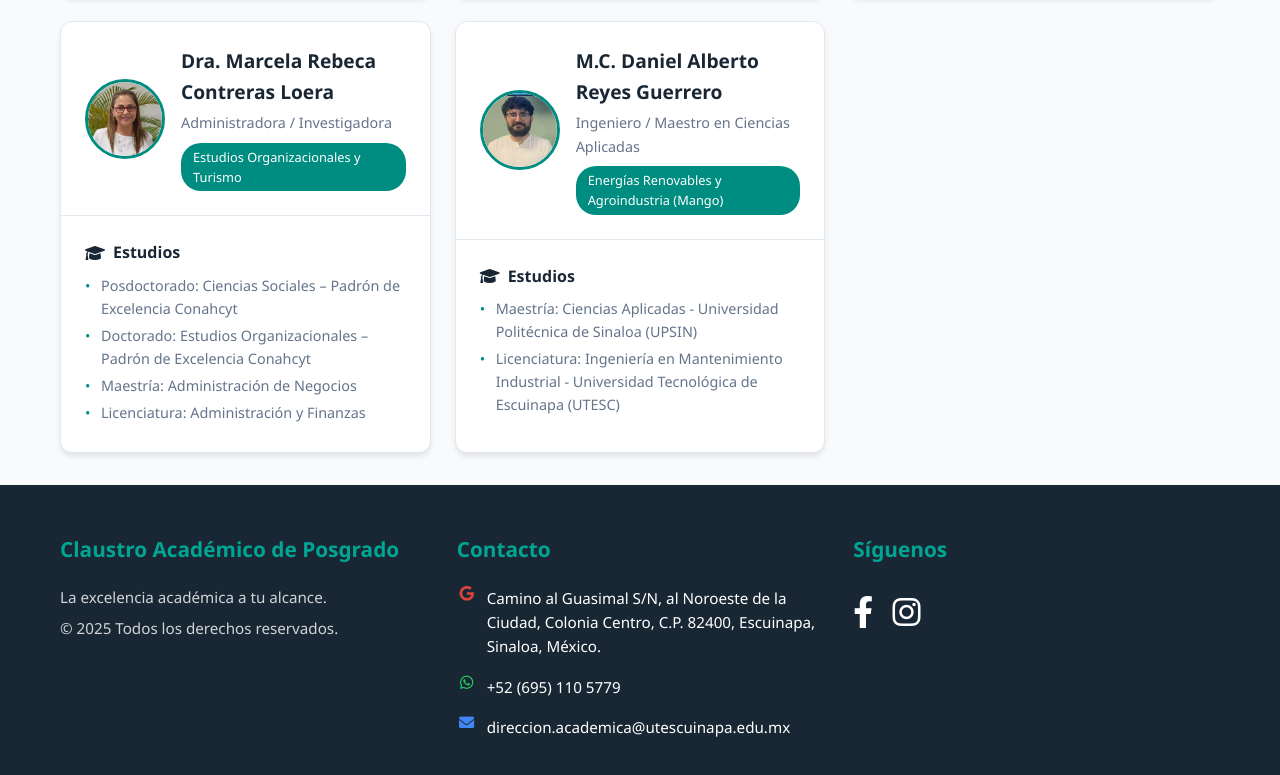
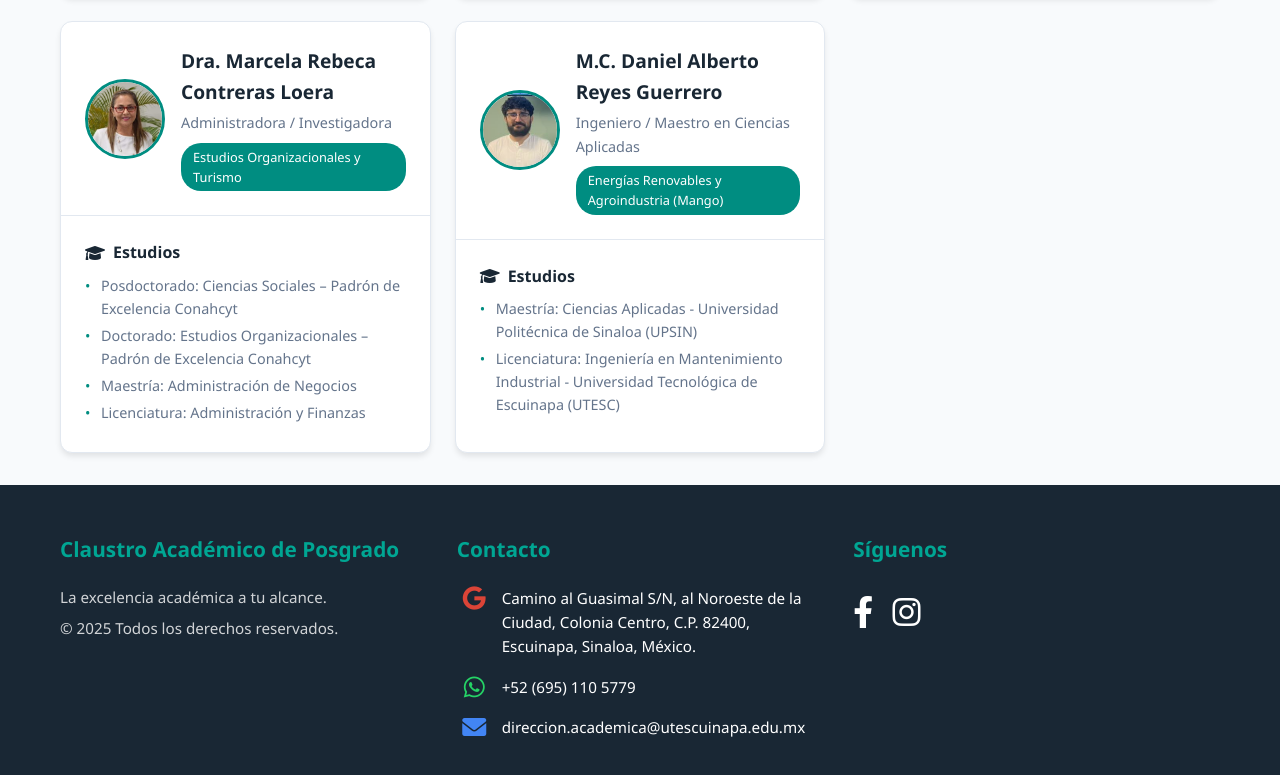
Before and after one commit to palmi1919/modulo_docentes, a plain HTML site: page index.html in a window 1280 px wide. Shown: the part 839-1614 px from the top of the page. Drawn offline with Linux system fonts and the light colour scheme.

Commit message:
cambios minimoc

```diff
--- a/index.html
+++ b/index.html
@@ -65,7 +65,7 @@
                     <h3>Contacto</h3>
                     <ul>
                         <li>
-                            <a href="http://googleusercontent.com/maps.google.com/5 al Guasimal S/N, Escuinapa, Sinaloa" target="_blank" aria-label="Ver ubicación en Google Maps">
+                            <a href="https://maps.app.goo.gl/7PRFMqkASKKptHcD7" target="_blank" aria-label="Ver ubicación en Google Maps">
                                 <i class="fab fa-google"></i> Camino al Guasimal S/N, al Noroeste de la Ciudad, Colonia Centro, C.P. 82400, Escuinapa, Sinaloa, México.
                             </a>
                         </li>
--- a/styles.css
+++ b/styles.css
@@ -429,9 +429,10 @@ body {
 /* Estilo base de los íconos de contacto (espaciado) */
 .footer-contact ul li i {
     margin-right: 10px;
-    min-width: 20px;
+    min-width: 35px; /* Aumentado: de 20px a 25px para el ancho de la columna del icono */
     text-align: center;
-    color: var(--secondary-color); /* Color por defecto si no tiene marca */
+    color: var(--secondary-color);
+    font-size: 1.5rem; /* AUMENTADO: Nueva propiedad para hacer el icono más grande */
 }
 
 /* 🗺️ Ícono de Google (Mapa) - Color de Marca */
```
